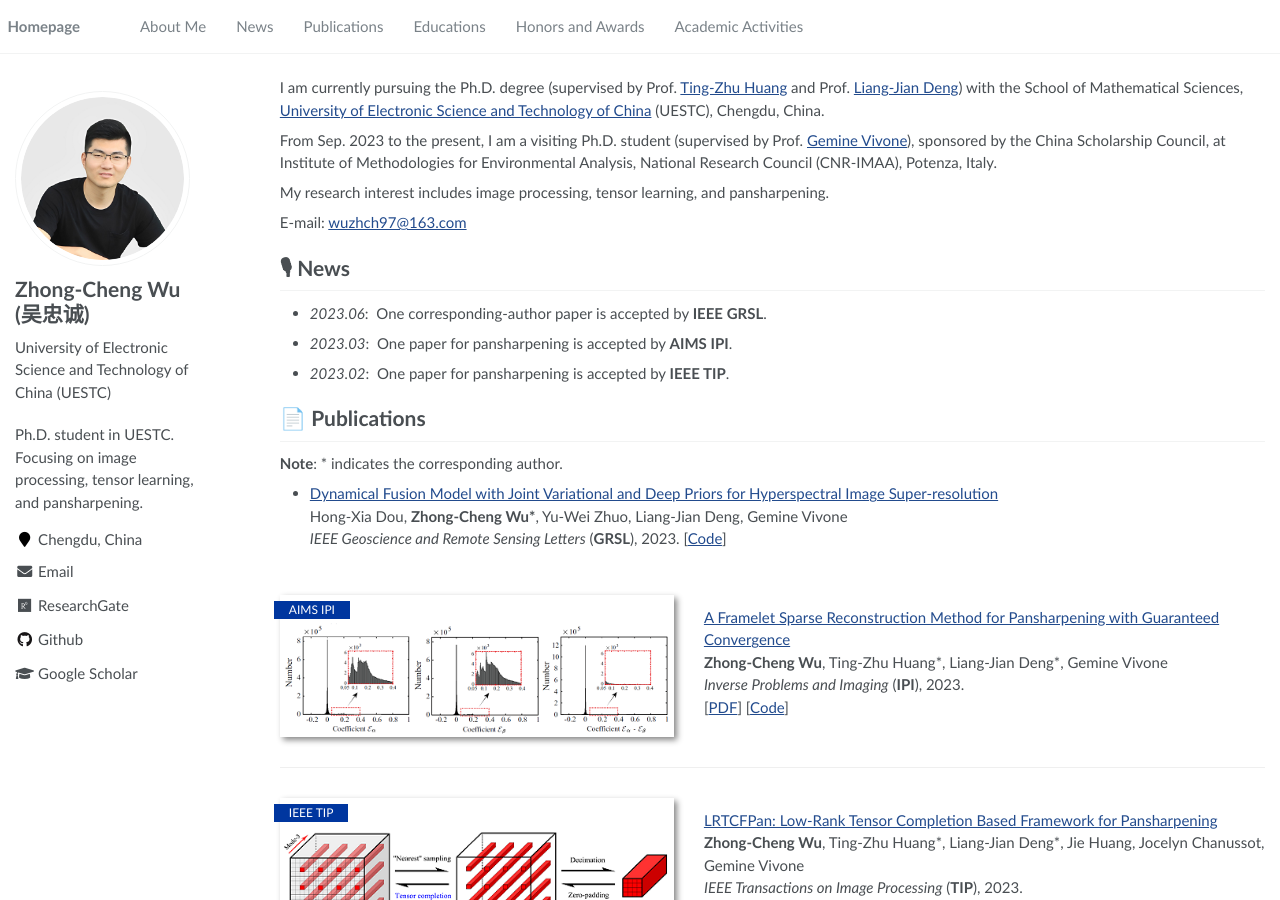
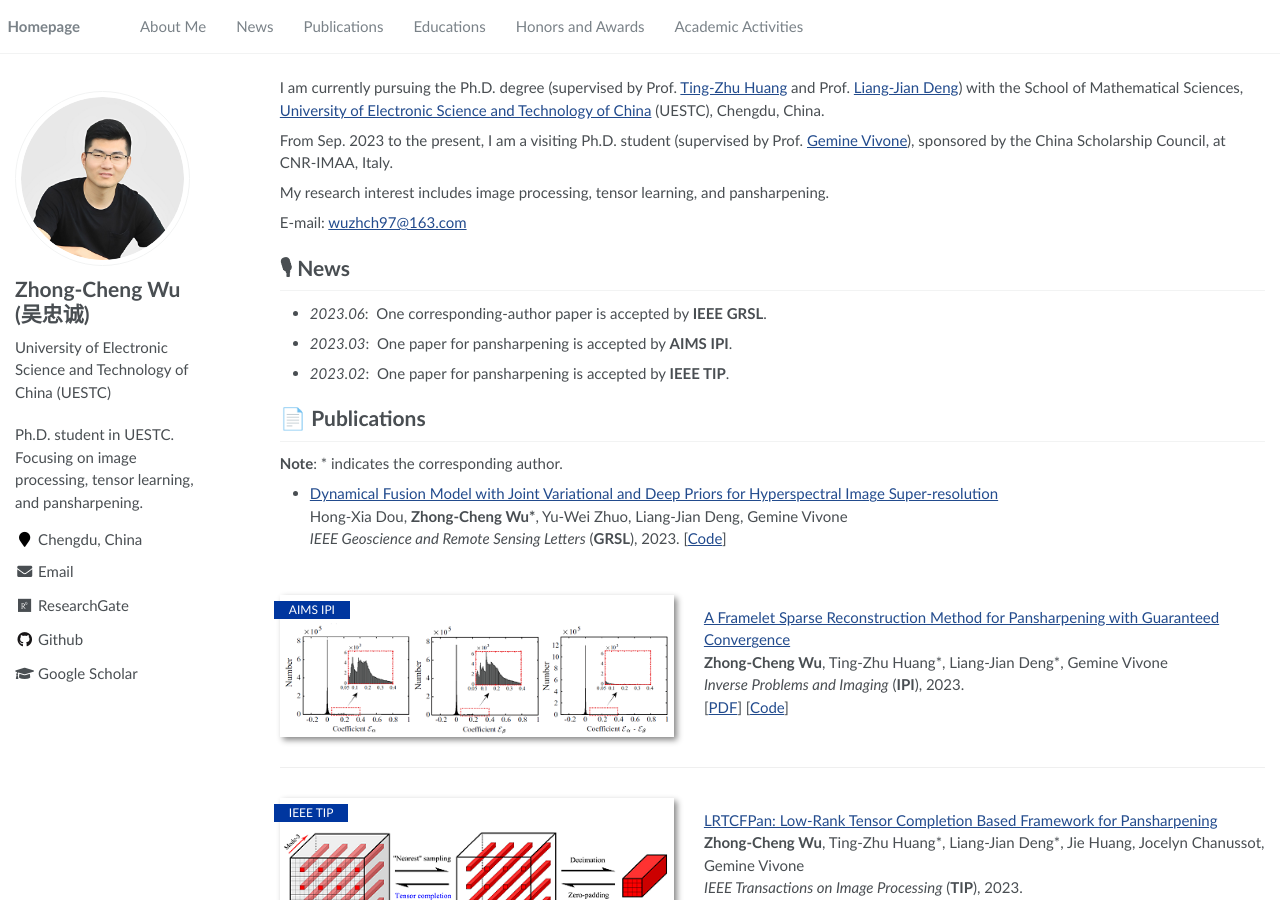
Before and after one commit to zhongchengwu/zhongchengwu.github.io, a Jekyll site: the page built from _pages/about.md, in a window 1280 px wide and 900 px high. Built offline with Jekyll 4.4.1, drawn with Linux system fonts in a browser that asks for light colours.

Commit message:
Update about.md

```diff
--- a/_pages/about.md
+++ b/_pages/about.md
@@ -19,7 +19,7 @@ redirect_from:
 
 I am currently pursuing the Ph.D. degree (supervised by Prof. [Ting-Zhu Huang](http://www.math.uestc.edu.cn/info/1081/2041.htm) and Prof. [Liang-Jian Deng](https://liangjiandeng.github.io/)) with the School of Mathematical Sciences, [University of Electronic Science and Technology of China](https://www.uestc.edu.cn/) (UESTC), Chengdu, China.
 
-From Sep. 2023 to the present, I am a visiting Ph.D. student (supervised by Prof. [Gemine Vivone](https://sites.google.com/site/vivonegemine)), sponsored by the China Scholarship Council, at Institute of Methodologies for Environmental Analysis, National Research Council (CNR-IMAA), Potenza, Italy.
+From Sep. 2023 to the present, I am a visiting Ph.D. student (supervised by Prof. [Gemine Vivone](https://sites.google.com/site/vivonegemine)), sponsored by the China Scholarship Council, at CNR-IMAA, Italy.
 
 My research interest includes image processing, tensor learning, and pansharpening.
 
```
